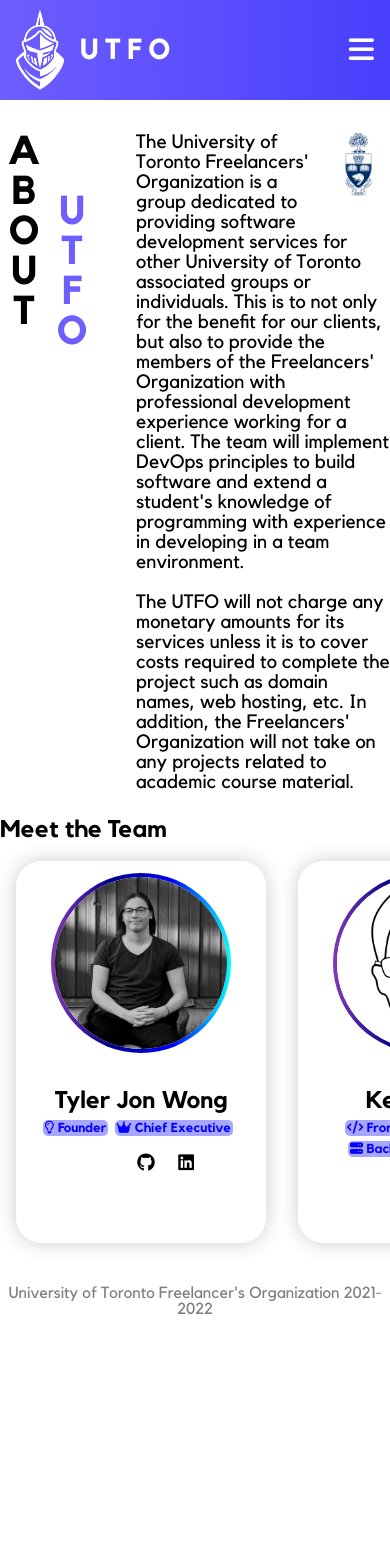
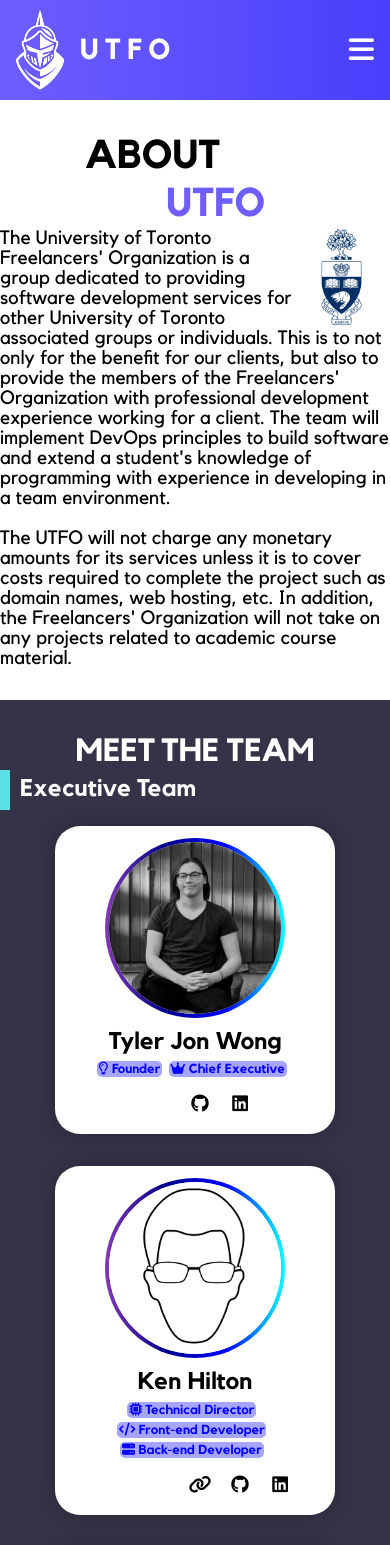
Before and after one commit to UTFO/UTFO-Website, a React (Create React App) app: page /about in a window 390 px wide. Shown: the top 1545 px of the page. Before the commit the page ends 1343 px from the top, so only its background shows below. Built offline with nearby package versions, Linux system fonts and the light colour scheme.

Commit message:
Generally implement Thea's design

```diff
--- a/src/components/pages/About/About.css
+++ b/src/components/pages/About/About.css
@@ -1,10 +1,9 @@
-.about-page h2 {
+.about-page h1 {
 	margin-top: 1em;
 }
 .about-page .about {
 	display: flex;
 	flex-direction: row;
-	width: 100%;
 	justify-content: space-between;
 }
 
@@ -14,6 +13,7 @@
 }
 
 .about-page .about h1 {
+	margin-top: 0;
 	font-size: 2.5em;
 	margin-right: 1em;
 	text-transform: uppercase;
@@ -34,3 +34,20 @@
 .about-page .about .blurb {
 	font-size: 1.2rem;
 }
+
+@media screen and (max-width: 960px) {
+	.about-page .about {
+		flex-direction: column;
+		align-items: center;
+	}
+	.about-page .about h1 {
+		flex-direction: row;
+		writing-mode: unset;
+		height: unset;
+		width: 4.5em;
+	}
+	.about-page .about .space {
+		flex-grow: 1;
+		min-width: 2em;
+	}
+}
--- a/src/components/pages/About/About.js
+++ b/src/components/pages/About/About.js
@@ -3,8 +3,8 @@
 
 function About() {
 	return (
-		<div className="about">
-			<h1><span>About</span> <span className="utfo">UTFO</span></h1>
+		<div className="about inner">
+			<h1><span>About</span><span className="space"> </span><span className="utfo">UTFO</span></h1>
 			<div>
 				<img src={UofT} alt="UofT logo" />
 				<Blurb />
--- a/src/components/pages/About/Bios.css
+++ b/src/components/pages/About/Bios.css
@@ -1,14 +1,30 @@
 @import url('https://fonts.googleapis.com/css2?family=M+PLUS+Rounded+1c:wght@500&display=swap');
 @import url('https://fonts.googleapis.com/css2?family=Source+Code+Pro&display=swap');
 
-.dev-bios * {
-  margin: 0;
-  padding: 0;
-  box-sizing: border-box;
+.dev-bios {
+  font-family: 'M PLUS Rounded 1c', sans-serif;
+  background-color: var(--dark-bg-color);
+  color: #fff;
 }
 
-.dev-bios {
-  font-family: 'M PLUS Rounded 1c', sans-serif;
+.dev-bios h1 {
+  text-align: center;
+  text-transform: uppercase;
+  padding-top: 1em;
+}
+
+.dev-bios .accent {
+  border: 0px solid var(--accent-color);
+  padding: 5px 0 6px 0;
+}
+.dev-bios .accent.left {
+  border-left-width: 10px;
+  padding-left: 10px;
+}
+.dev-bios .accent.right {
+  border-right-width: 10px;
+  padding-right: 10px;
+  text-align: right;
 }
 
 .dev-bios a {
@@ -17,7 +33,8 @@
 
 .dev-bios .row {
   display: flex;
-  overflow-x: auto;
+  justify-content: space-around;
+  flex-wrap: wrap;
   position: relative;
 }
 
@@ -29,6 +46,8 @@
   padding: .75em;
   margin: 1rem;
   border-radius: 25px;
+  background-color: #fff;
+  color: #000;
 }
 
 .dev-bios .card:hover {
--- a/src/components/pages/About/Bios.js
+++ b/src/components/pages/About/Bios.js
@@ -30,12 +30,10 @@
 }
 
 /**
- * Construct the Meet the Team section.
+ * Format the executives' bios.
  */
-function Bios() {
+function Execs() {
 	return (
-		<div className="dev-bios">
-			<h2>Meet the Team</h2>
 		<div className="row">
 			<Bio
 				name="Tyler Jon Wong" pic={TylerPic}
@@ -45,20 +43,22 @@
 				<LinkedIn>https://linkedin.com/in/tyler-jon-wong</LinkedIn>
 			</Bio>
 			<Bio
-					name="Ken Hilton" pic={KenPic} positions={[Roles.frontend, Roles.backend]}
+				name="Ken Hilton" pic={KenPic}
+				positions={[Roles.techExec, Roles.frontend, Roles.backend]}
 			>
 				<Website>https://abyx.dev</Website>
 				<GitHub>Kenny2github</GitHub>
 				<LinkedIn>https://linkedin.com/in/abyxdev</LinkedIn>
 			</Bio>
 			<Bio
-					name="Adam Stechishin" pic={AdamPic} positions={[Roles.frontend]}
+				name="Shreyansh Nair" pic={ShreyPic} positions={[Roles.founder, Roles.vp]}
 			>
-					<GitHub>AdamS260</GitHub>
-					<LinkedIn>https://linkedin.com/in/adam-stechishin-986329211</LinkedIn>
+				<Website>https://shreyanshnair.wixsite.com/portfolio</Website>
+				<LinkedIn>https://linkedin.com/in/shreyansh-nair</LinkedIn>
+				<Instagram>shrey.nair</Instagram>
 			</Bio>
 			<Bio
-					name="Irwin Ngo" pic={IrwinPic} positions={[Roles.frontend, Roles.treasurer]}
+				name="Irwin Ngo" pic={IrwinPic} positions={[Roles.treasurer, Roles.frontend]}
 			>
 				<GitHub>Niwri</GitHub>
 				<LinkedIn>https://linkedin.com/in/irwin-ngo-9b306980</LinkedIn>
@@ -68,6 +68,31 @@
 			>
 				<LinkedIn>https://linkedin.com/in/khondoker-intiser-alam-aa4417229</LinkedIn>
 				<Instagram>khondokerintiser</Instagram>
+			</Bio>
+		</div>
+	)
+}
+
+
+
+/**
+ * Construct the Meet the Team section.
+ */
+function Bios() {
+	return (
+		<div className="dev-bios">
+			<div className="inner">
+			<h1>Meet the Team</h1>
+			<h2 className="accent left">Executive Team</h2>
+			<Execs />
+			<h2 className="accent right">Developers</h2>
+			<div className="row">
+
+				<Bio
+					name="Adam Stechishin" pic={AdamPic} positions={[Roles.frontend]}
+				>
+					<GitHub>AdamS260</GitHub>
+					<LinkedIn>https://linkedin.com/in/adam-stechishin-986329211</LinkedIn>
 				</Bio>
 				<Bio
 					name="Krishna Cheemalapati" pic={KrishnaPic} positions={[Roles.frontend, Roles.mobile]}
@@ -83,13 +108,7 @@
 					<LinkedIn>https://linkedin.com/in/aravind-subramanian-914704212</LinkedIn>
 					<Instagram>_aravindsubramanian</Instagram>
 				</Bio>
-				<Bio
-					name="Shreyansh Nair" pic={ShreyPic} positions={[Roles.founder, Roles.vp]}
-				>
-					<Website>https://shreyanshnair.wixsite.com/portfolio</Website>
-					<LinkedIn>https://linkedin.com/in/shreyansh-nair</LinkedIn>
-					<Instagram>shrey.nair</Instagram>
-				</Bio>
+			</div>
 			</div>
 		</div>
 	);
--- a/src/components/pages/About/Socials.js
+++ b/src/components/pages/About/Socials.js
@@ -74,6 +74,7 @@
 	founder: (<div><i className="far fa-lightbulb"></i> <span>Founder</span></div>),
 	chiefExec: (<div><i className="fas fa-crown"></i> <span>Chief Executive</span></div>),
 	vp: (<div><i className="fas fa-crown"></i> <span>Vice President</span></div>),
+	techExec: (<div><i className="fas fa-microchip"></i> <span>Technical Director</span></div>),
 	frontend: (<div><i className="fas fa-code"></i> <span>Front-end Developer</span></div>),
 	backend: (<div><i className="fas fa-server"></i> <span>Back-end Developer</span></div>),
 	mobile: (<div><i className="fas fa-mobile"></i> <span>Mobile Developer</span></div>),
--- a/src/components/pages/About/index.js
+++ b/src/components/pages/About/index.js
@@ -8,7 +8,7 @@
  */
 function About() {
   return (
-    <div className="about-page inner">
+    <div className="about-page">
       <AboutSection />
       <Bios />
     </div>
```
Lines whose indentation alone changed are shown as unchanged.
